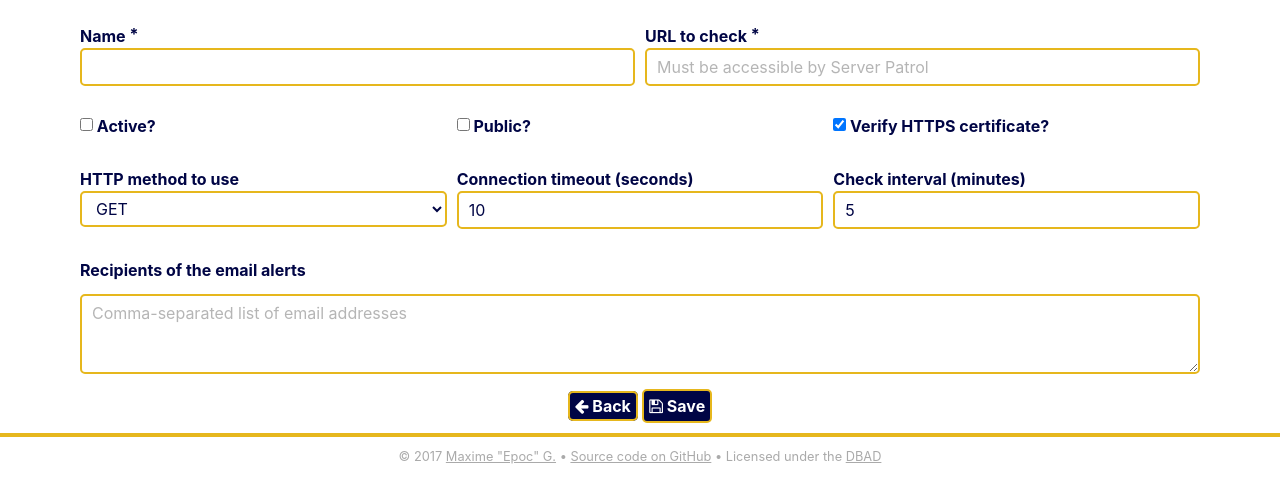
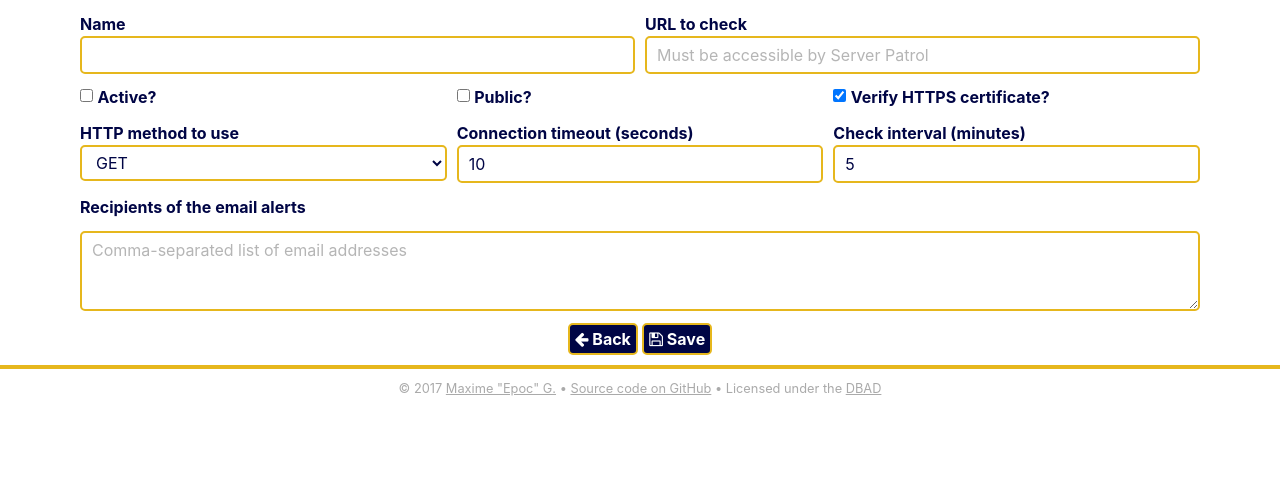
Before and after one commit to EpocDotFr/server-patrol, a Flask app: page /admin/monitorings/create in a window 1280 px wide. Shown: the part 168-671 px from the top of the page. Run offline with Flask 2, Linux system fonts and the light colour scheme.

Commit message:
Continuation

```diff
--- a/static/css/app.css
+++ b/static/css/app.css
@@ -16,28 +16,6 @@ textarea {
 
 .muted {
     color: #AAA;
-}
-
-/************************************************************************
- * Rows */
-
-.row {
-    display: table;
-    width: 100%;
-}
-
-.row > div {
-    display: table-cell;
-    vertical-align: top;
-    padding: 5px;
-}
-
-.row > div:first-child {
-    padding-left: 0;
-}
-
-.row > div:last-child {
-    padding-right: 0;
 }
 
 /************************************************************************
@@ -80,11 +58,13 @@ a:focus {
 
 .status-chip {
     border-radius: 5px;
-    padding: 5px 10px;
+    padding-top: 0.5rem;
+    padding-bottom: 0.5rem;
     background-color: #DDD;
     color: #000;
     border: 1px solid #CCC;
     display: inline-block;
+    width: 4rem;
 }
 
 .status-chip.UP {
@@ -108,32 +88,27 @@ a:focus {
 /************************************************************************
  * Buttons */
 
-button, .button {
+button, .btn {
     border-radius: 5px;
-    cursor: pointer;
     background-color: #000545;
     border: 2px solid #E6B71D;
-    outline: none;
-    padding: 3px 5px;
+    padding: 0.2rem 0.5rem;
     color: #FFF;
     text-decoration: none;
     font-weight: bold;
 }
 
-button:hover, .button:hover,
-button:focus, .button:focus {
+button:hover, .btn:hover,
+button:focus, .btn:focus {
     background-color: #3A8CB2;
+    color: #FFF;
     outline: none;
 }
 
-button:disabled, .button.disabled {
+button:disabled, .btn.disabled {
     background-color: #CCC;
     border-color: #000;
     color: #000;
-}
-
-button.small, .button.small {
-    padding: 2px;
 }
 
 /************************************************************************
@@ -151,24 +126,13 @@ textarea {
 /************************************************************************
  * Forms */
 
-form .group {
-    margin-bottom: 15px;
-}
-
-form .group > label {
-    display: block;
-    width: 100%;
+form label {
     font-weight: bold;
 }
 
-form .group > input:not([type="checkbox"]),
-form .group > select,
-form .group > textarea {
-    display: block;
-    width: 100%;
-}
-
-form .group div {
+form input:not([type="checkbox"]):not([type="submit"]),
+form select,
+form textarea {
     width: 100%;
 }
 
--- a/templates/admin/monitorings/form.html
+++ b/templates/admin/monitorings/form.html
@@ -1,64 +1,46 @@
 {{ form.csrf_token }}
 
-<div class="grid has-gutter">
+<div class="grid has-gutter pbs">
     <div class="w50">
-        <div class="group">
-            <label for="name">{{ form.name.label }} *</label>
-            {{ form.name(required='') }}
-        </div>
+        {{ form.name.label }}
+        {{ form.name(required='') }}
     </div>
     <div class="w50">
-        <div class="group">
-            <label for="url">{{ form.url.label }} *</label>
-            {{ form.url(required='', placeholder='Must be accessible by Server Patrol') }}
-        </div>
+        {{ form.url.label }}
+        {{ form.url(required='', placeholder='Must be accessible by Server Patrol') }}
     </div>
 </div>
 
-<div class="grid has-gutter">
+<div class="grid has-gutter pbs">
     <div class="w33">
-        <div class="group">
-            <label for="is_active">{{ form.is_active }} {{ form.is_active.label }}</label>
-        </div>
+        {{ form.is_active }} {{ form.is_active.label }}
     </div>
     <div class="w33">
-        <div class="group">
-            <label for="is_public">{{ form.is_public }} {{ form.is_public.label }}</label>
-        </div>
+        {{ form.is_public }} {{ form.is_public.label }}
     </div>
     <div class="w33">
-        <div class="group">
-            <label for="verify_https_cert">{{ form.verify_https_cert }} {{ form.verify_https_cert.label }}</label>
-        </div>
+        {{ form.verify_https_cert }} {{ form.verify_https_cert.label }}
     </div>
 </div>
 
-<div class="grid has-gutter">
+<div class="grid has-gutter pbs">
     <div class="w33">
-        <div class="group">
-            <label for="http_method">{{ form.http_method.label }}</label>
-            {{ form.http_method }}
-        </div>
+        {{ form.http_method.label }}
+        {{ form.http_method }}
     </div>
     <div class="w33">
-        <div class="group">
-            <label for="timeout">{{ form.timeout.label }}</label>
-            {{ form.timeout(placeholder='Defaults to 10, min 3', min='3') }}
-        </div>
+        {{ form.timeout.label }}
+        {{ form.timeout(placeholder='Defaults to 10, min 3', min='3') }}
     </div>
     <div class="w33">
-        <div class="group">
-            <label for="check_interval">{{ form.check_interval.label }}</label>
-            {{ form.check_interval(placeholder='Defaults to 5, min 1', min='1') }}
-        </div>
+        {{ form.check_interval.label }}
+        {{ form.check_interval(placeholder='Defaults to 5, min 1', min='1') }}
     </div>
 </div>
 
-<div class="group">
-    <label for="recipients">{{ form.recipients.label }}</label>
-    {{ form.recipients(placeholder='Comma-separated list of email addresses') }}
-</div>
+{{ form.recipients.label }}
+{{ form.recipients(placeholder='Comma-separated list of email addresses') }}
 
 <p class="txtcenter">
-    <a href="{{ url_for('admin_monitorings_list') }}" class="button"><i class="fa fa-arrow-left"></i> Back</a> <button type="submit"><i class="fa fa-save"></i> Save</button>
+    <a href="{{ url_for('admin_monitorings_list') }}" class="btn"><i class="fa fa-arrow-left"></i> Back</a> <button type="submit"><i class="fa fa-save"></i> Save</button>
 </p>
--- a/templates/admin/monitorings/list.html
+++ b/templates/admin/monitorings/list.html
@@ -3,10 +3,10 @@
 {% block meta_title %}Admin › Monitorings{% endblock %}
 
 {% block content %}
-    <p class="txtcenter"><a href="{{ url_for('admin_monitorings_create') }}" class="button"><i class="fa fa-plus"></i> Create</a></p>
+    <p class="txtcenter"><a href="{{ url_for('admin_monitorings_create') }}" class="btn"><i class="fa fa-plus"></i> Create</a></p>
 
     {% if monitorings %}
-        <table>
+        <table class="mts">
             <thead>
                 <tr>
                     <th>Name</th>
@@ -31,7 +31,7 @@
                     <td>{{ monitoring.check_interval }}m</td>
                     <td>{{ monitoring.timeout }}s</td>
                     <td>{{ monitoring.recipients }}</td>
-                    <td class="txtcenter"><a href="{{ url_for('admin_monitorings_edit', monitoring_id=monitoring.id) }}" class="button"><i class="fa fa-pencil"></i></a> <a href="{{ url_for('admin_monitorings_delete', monitoring_id=monitoring.id) }}" class="button" onclick="return confirm('Are you sure?')"><i class="fa fa-trash"></i></a></td>
+                    <td class="txtcenter"><a href="{{ url_for('admin_monitorings_edit', monitoring_id=monitoring.id) }}" class="btn"><i class="fa fa-pencil"></i></a> <a href="{{ url_for('admin_monitorings_delete', monitoring_id=monitoring.id) }}" class="btn" onclick="return confirm('Are you sure?')"><i class="fa fa-trash"></i></a></td>
                 </tr>
                 {% endfor %}
             </tbody>
--- a/templates/home.html
+++ b/templates/home.html
@@ -1,13 +1,13 @@
 {% extends 'layout.html' %}
 
 {% block content %}
-    <p class="txtcenter"><a href="{{ url_for('rss_all') }}" class="button"><i class="fa fa-rss"></i> All</a></p>
+    <p class="txtcenter"><a href="{{ url_for('rss_all') }}" class="btn"><i class="fa fa-rss"></i> All</a></p>
 
     {% if monitorings %}
-        <div class="grid-2 has-gutter">
+        <div class="grid-2 has-gutter mts">
         {% for monitoring in monitorings %}
             <div class="monitoring flex-container mbs pas">
-                <div class="status txtcenter w50p">
+                <div class="status txtcenter">
                     <span class="status-chip {{ monitoring.status.value }}"><i class="fa fa-{% if monitoring.status.value == 'UP' %}check{% elif monitoring.status.value == 'DOWN' %}times{% elif monitoring.status.value == 'UNKNOWN' %}question{% endif %}"></i></span>
                 </div>
                 <div class="pls">
```
